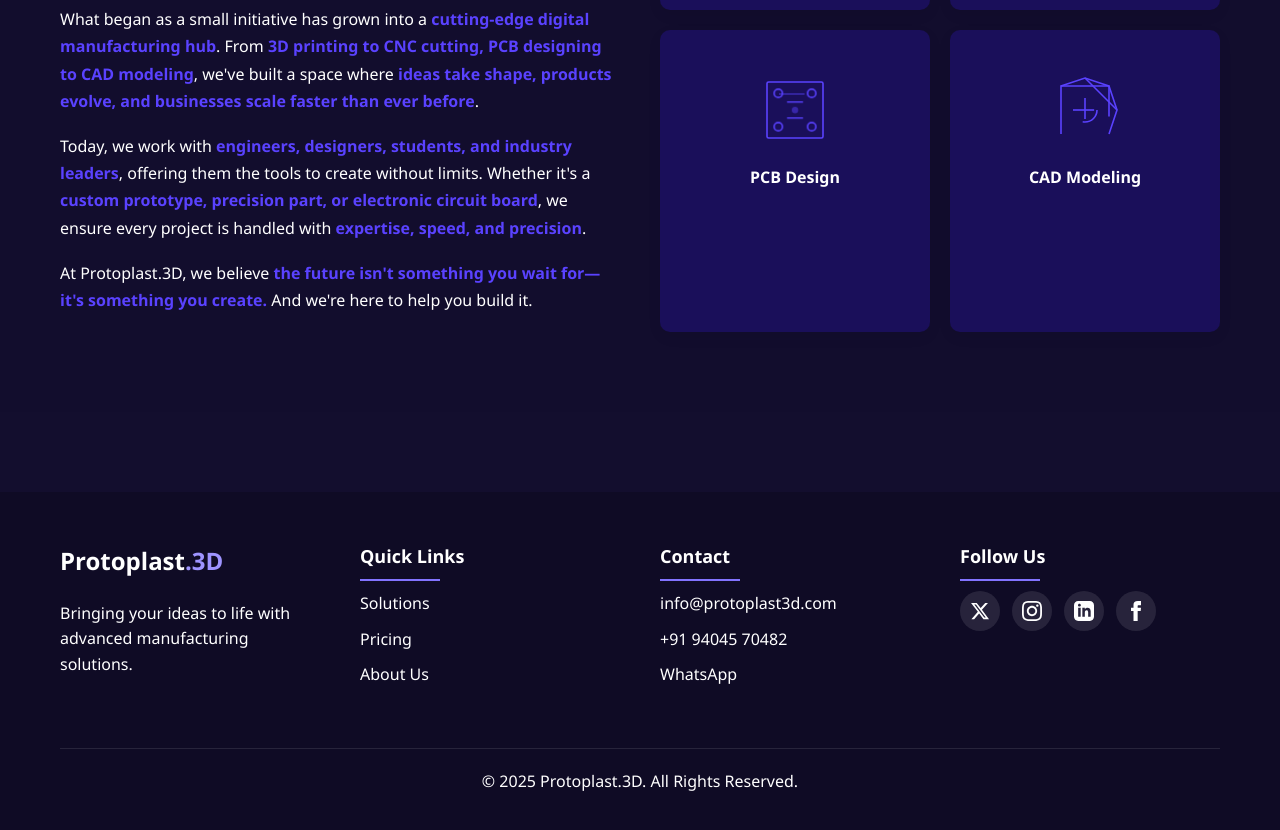
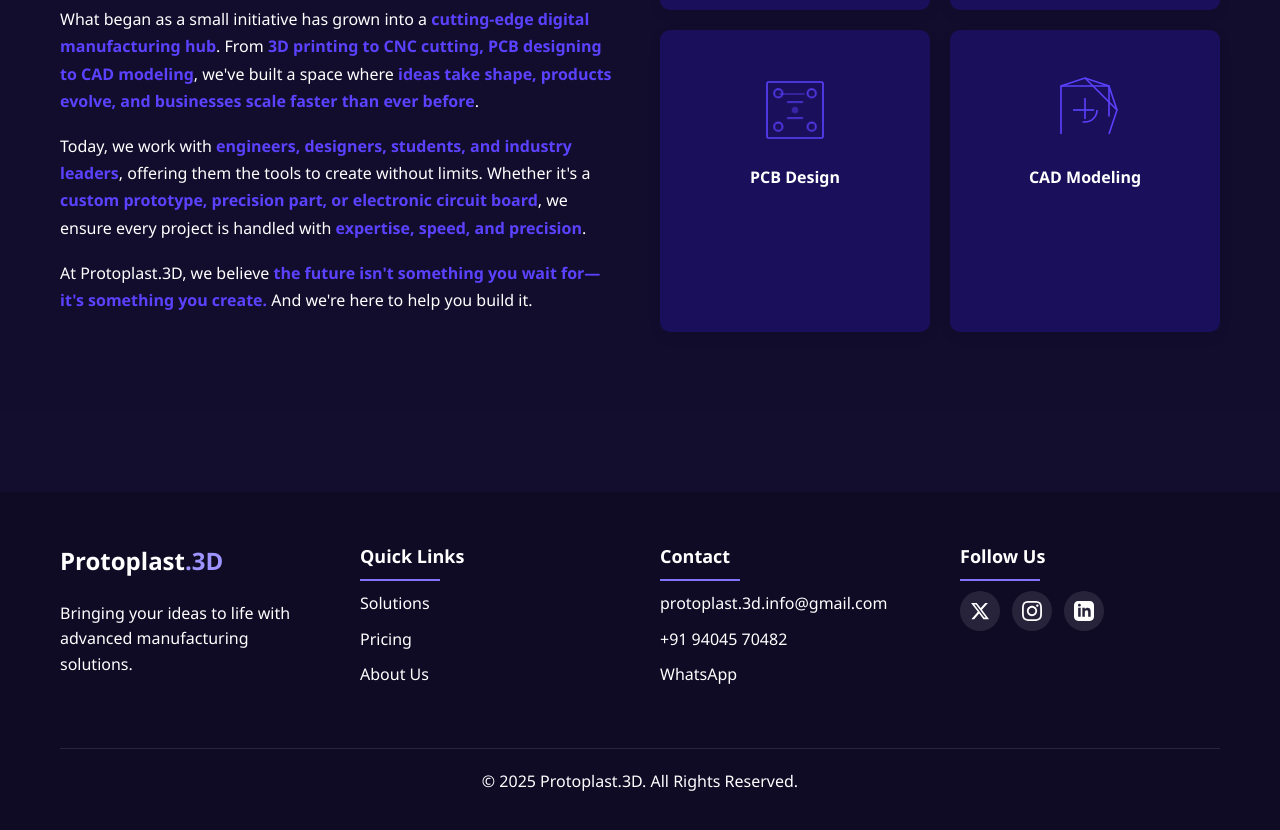
Before and after one commit to 0xnryn/protoplast-3d_website, a plain HTML site: page index.html in a window 1280 px wide. Shown: the part 3019-3849 px from the top of the page. Drawn offline with Linux system fonts and the light colour scheme.

Commit message:
Update index.html

```diff
--- a/index.html
+++ b/index.html
@@ -272,7 +272,7 @@
                  <div class="footer-links">
                     <h4>Contact</h4>
                     <ul>
-                         <li><a href="mailto:info@protoplast3d.com">info@protoplast3d.com</a></li>
+                         <li><a href="mailto:protoplast.3d.info@gmail.com">protoplast.3d.info@gmail.com</a></li>
                          <li><a href="tel:+919404570482">+91 94045 70482</a></li>
                          <li><a href="https://wa.me/919404570482">WhatsApp</a></li>
                     </ul>
@@ -301,12 +301,6 @@
                             </svg>
                         </a>
 
-                        <!-- Facebook -->
-                        <a href="https://www.facebook.com/share/18qwqAHSCb/" target="_blank" class="social-icon">
-                            <svg xmlns="http://www.w3.org/2000/svg" width="24" height="24" viewBox="0 0 24 24" fill="currentColor">
-                                <path d="M9 8h-3v4h3v12h5v-12h3.642l.358-4h-4v-1.667c0-.955.192-1.333 1.115-1.333h2.885v-5h-3.808c-3.596 0-5.192 1.583-5.192 4.615v3.385z"/>
-                            </svg>
-                        </a>
                     </div>
                 </div>
             </div>
```
